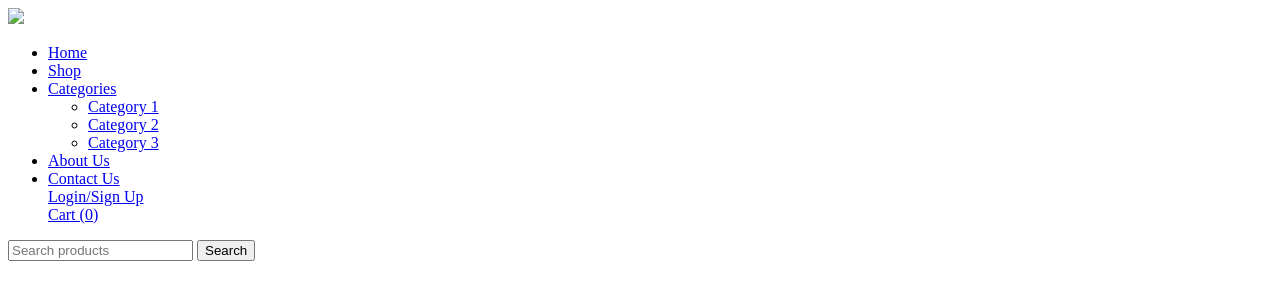
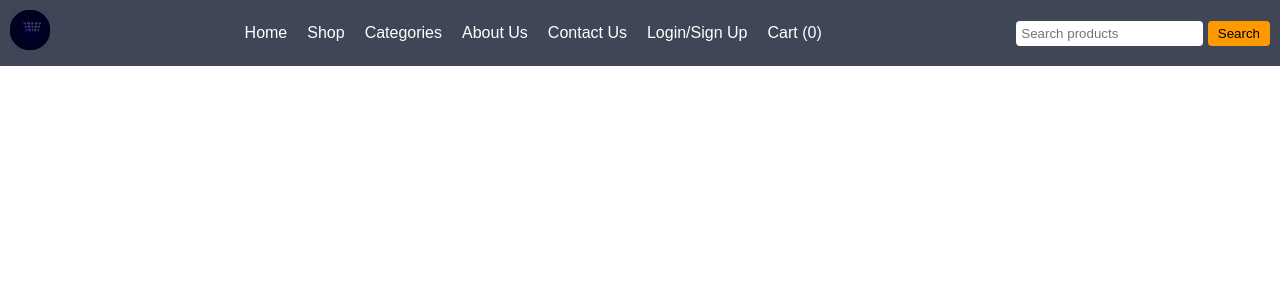
Before and after one commit to Development-ara/E-Commerce, a plain HTML site: page Section1-Navigation bar/index.html in a window 1280 px wide. Drawn offline with Linux system fonts and the light colour scheme.

Commit message:
Add:Sarthak

```diff
--- a/Section1-Navigation bar/index.html
+++ b/Section1-Navigation bar/index.html
@@ -4,12 +4,12 @@
     <meta charset="UTF-8" />
     <meta name="viewport" content="width=device-width, initial-scale=1.0" />
     <title>E-Commerce Package</title>
-    <link rel="stylesheet" href="/Navigation bar/style.css" />
+    <link rel="stylesheet" href="/Section1-Navigation bar/style.css" />
   </head>
   <body>
     <!-- Navigation Bar -->
     <nav class="navbar">
-      <div class="logo"><img class="nav-logo" src="/Navigation bar/Images/WhatsApp Image 2024-09-28 at 12.32.55_23d16daa.jpg"></div>
+      <div class="logo"><img class="nav-logo" src="/Section1-Navigation bar/Images/WhatsApp Image 2024-09-28 at 12.32.55_23d16daa.jpg"></div>
       <ul class="nav-links">
         <li><a href="#">Home</a></li>
         <li><a href="#">Shop</a></li>
```
Also changed, not shown: Section1-Navigation bar/Images/image.png (deleted).
